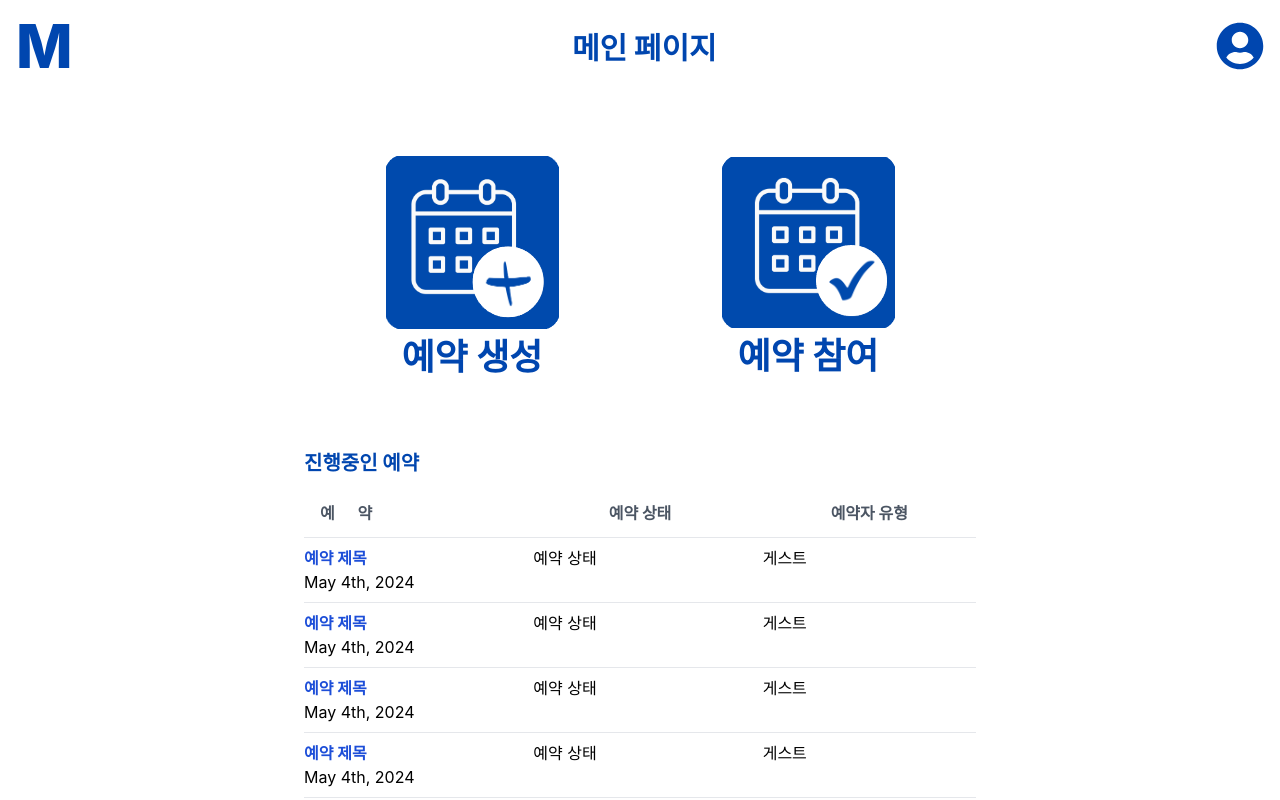
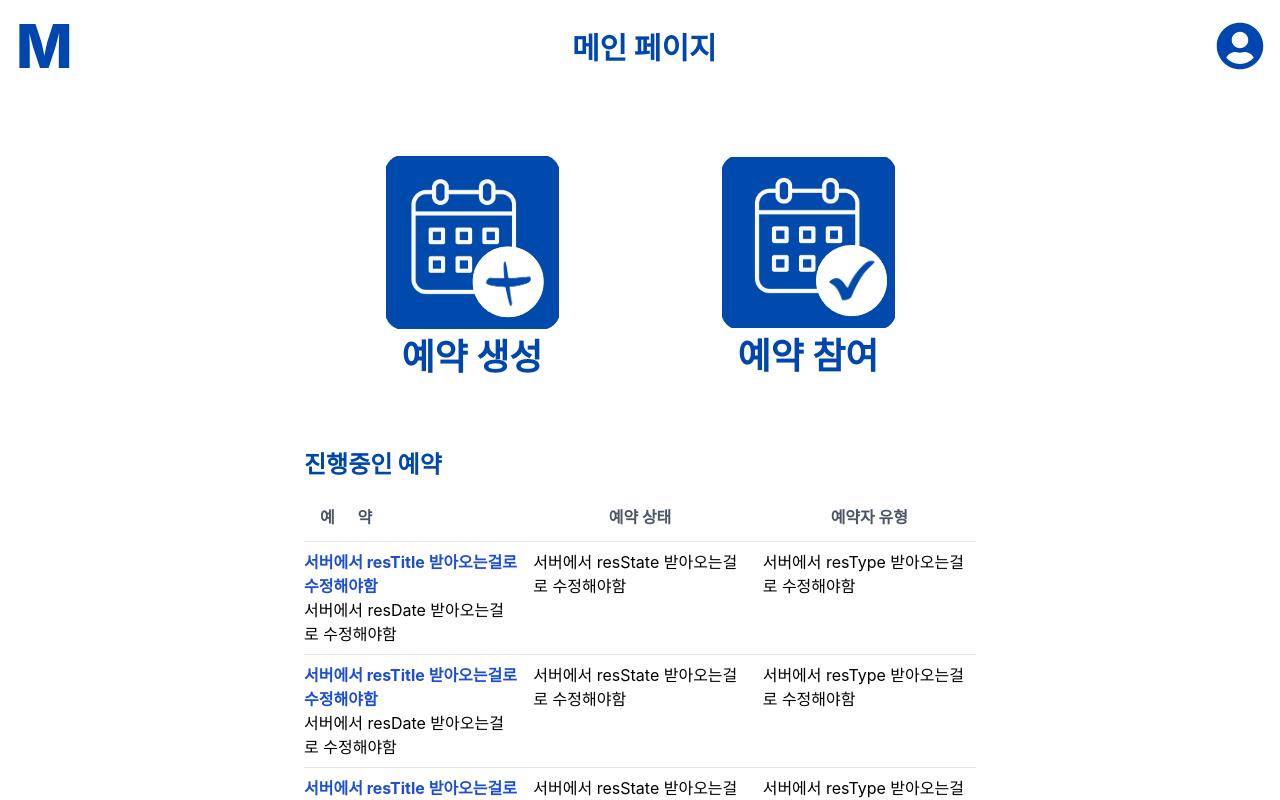
Before and after one commit to won-N-only/ReadyToMeetF, a React (Create React App) app: page /main in a window 1280 px wide. Shown: the top 800 px of the page. Built offline with nearby package versions, Linux system fonts and the light colour scheme.

Commit message:
comment: add Todo

```diff
--- a/src/pages/MainPage.js
+++ b/src/pages/MainPage.js
@@ -35,7 +35,7 @@ function MainPage() {
 
       {/* 진행중인 예약 리스트 틀 */}
       <div className="container mx-auto mt-12 max-w-2xl">
-        <h2 className="text-xl font-bold text-[#0046af]">진행중인 예약</h2>
+        <h2 className="text-2xl font-extrabold text-[#0046af]">진행중인 예약</h2>
         <div className="grid grid-cols-3 gap-4 mt-6 text-gray-600 ">
           <div className="text-left font-bold ml-4">예&nbsp;&nbsp;&nbsp;&nbsp;&nbsp;&nbsp;약</div>  {/* 왼쪽 정렬 */}
           <div className="font-bold text-center">예약 상태</div>      {/* 중앙 정렬 */}
@@ -44,14 +44,15 @@ function MainPage() {
         <hr className='border-solid 3px mt-3'></hr>
 
         {/* 세부 항목 */}
+        {/* 서버에서 userInfo 받아오는걸로 수정해야함 */}
         {Array(6).fill(0).map((_, index) => (
           <div key={index} className="grid grid-cols-3 gap-4 py-2 border-b">
             <div>
-              <p className="font-bold text-blue-700">예약 제목</p>
-              <p>May 4th, 2024</p>
+              <p className="font-bold text-blue-700">서버에서 resTitle 받아오는걸로 수정해야함</p>
+              <p>서버에서 resDate 받아오는걸로 수정해야함</p>
             </div>
-            <div>예약 상태</div>
-            <div>게스트</div>
+            <div>서버에서 resState 받아오는걸로 수정해야함</div>
+            <div>서버에서 resType 받아오는걸로 수정해야함</div>
           </div>
         ))}
       </div>
```
